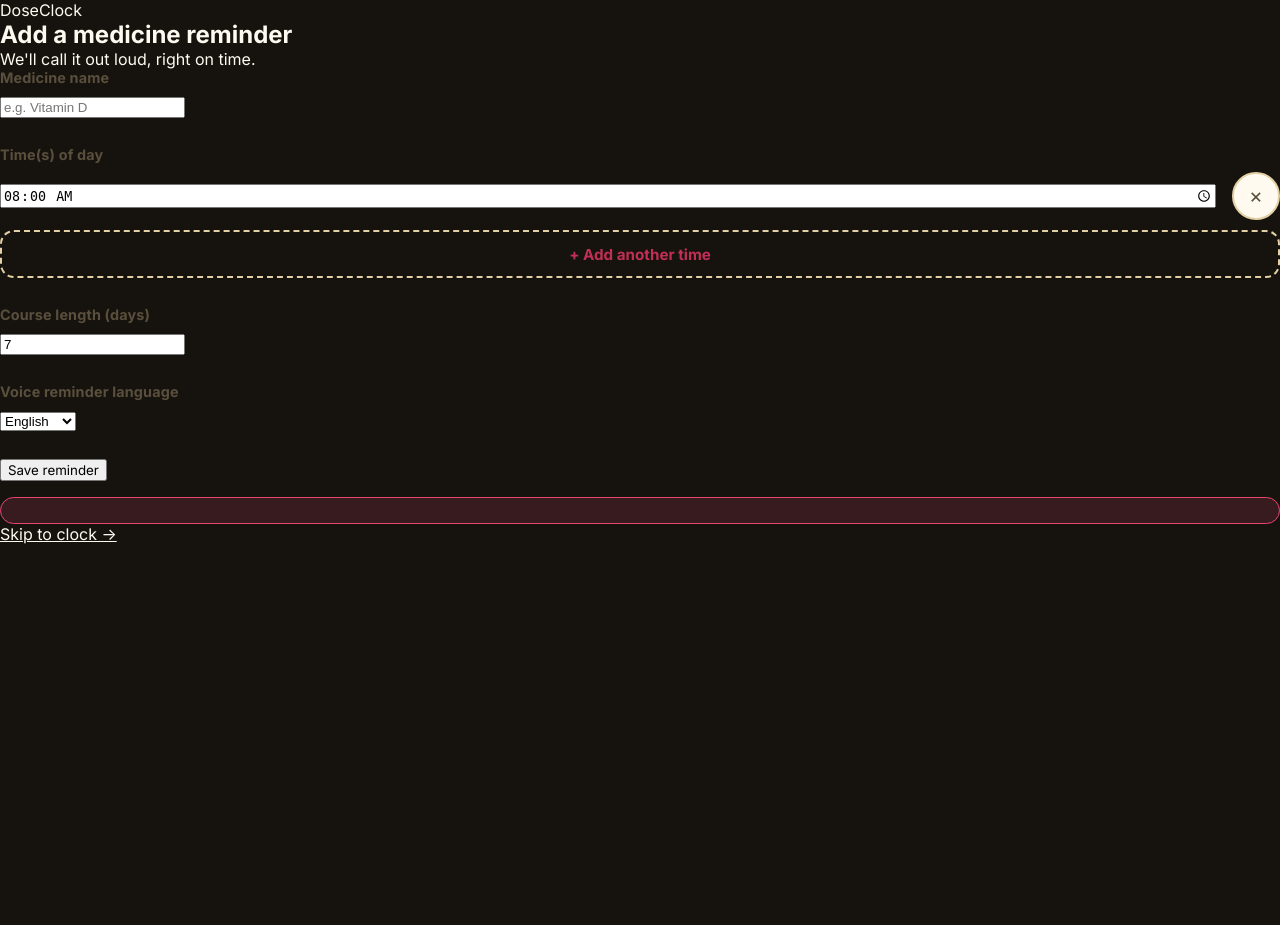
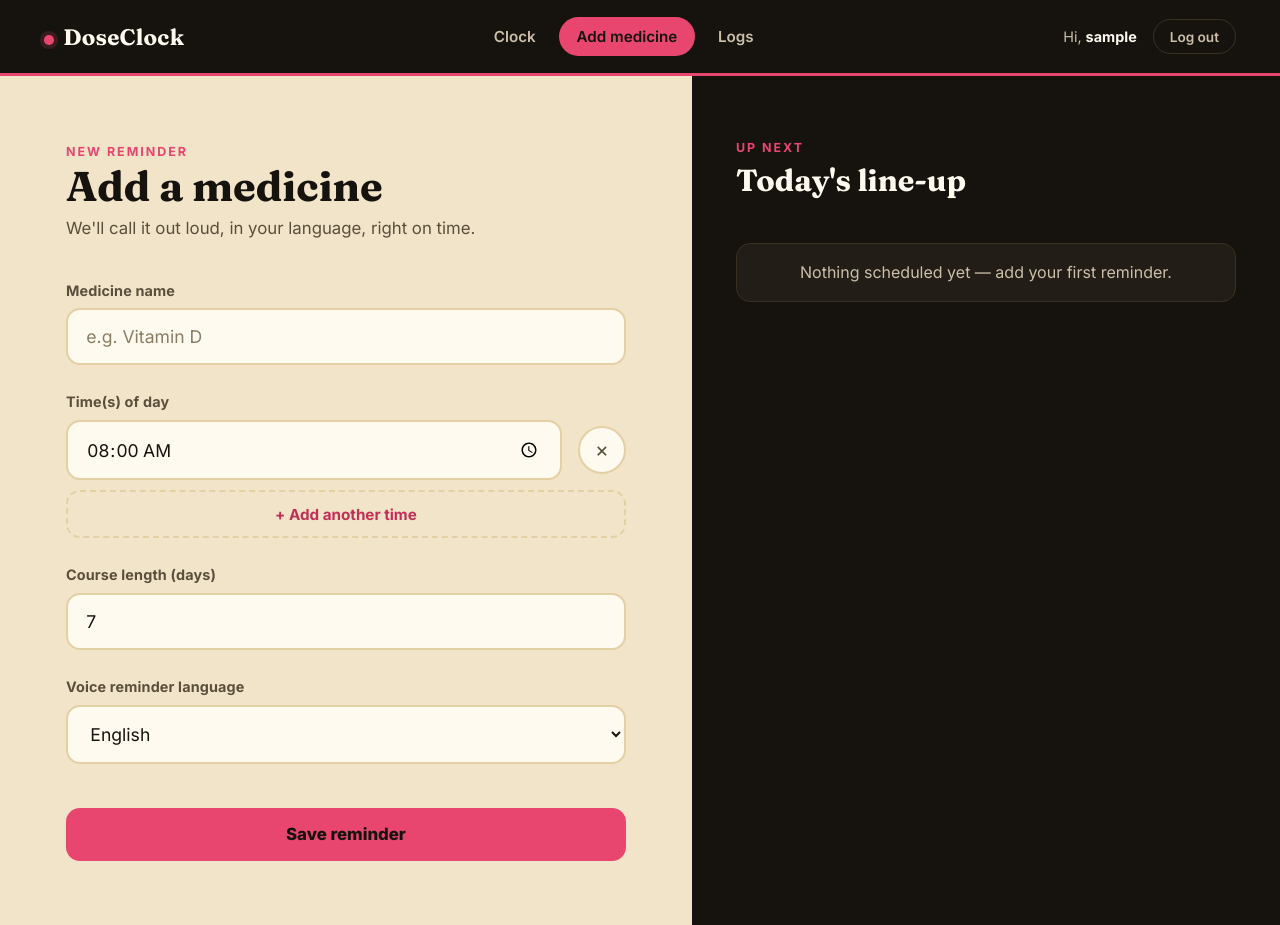
Before and after one commit to sudiksha-kathuria/DoseClockNLP, a Flask app: page / in a window 1280 px wide. Before the commit the page ends 544 px from the top, so only its background shows below. Run offline with Flask 3, Linux system fonts and the light colour scheme; the visitor is signed in with stand-in values (Sample User, id 1); data comes from the database, SQL or seed files in the repository; data that the repository does not hold is empty.

Commit message:
Redesign the add-medicine screen as a two-pane layout
Form on one side, a live 'today's line-up' preview of the account's
upcoming doses on the other, instead of a small centered card. Also
fixes the error box rendering as a visible empty rectangle before any
error existed - it's hidden until there's an actual message.

```diff
--- a/frontend/static/js/index.js
+++ b/frontend/static/js/index.js
@@ -17,6 +17,16 @@ function showToast(message) {
   toast.textContent = message;
   toast.classList.add("visible");
   setTimeout(() => toast.classList.remove("visible"), 2200);
+}
+
+function showFormError(message) {
+  if (!message) {
+    formError.style.display = "none";
+    formError.textContent = "";
+    return;
+  }
+  formError.textContent = message;
+  formError.style.display = "block";
 }
 
 function makeTimeRow(value) {
@@ -59,7 +69,7 @@ addTimeBtn.addEventListener("click", () => {
 
 form.addEventListener("submit", async (event) => {
   event.preventDefault();
-  formError.textContent = "";
+  showFormError(null);
 
   const medicineName = document.getElementById("medicine_name").value.trim();
   const days = document.getElementById("days").value;
@@ -75,7 +85,7 @@ form.addEventListener("submit", async (event) => {
     const result = await response.json();
 
     if (!response.ok) {
-      formError.textContent = result.error || "Something went wrong. Please try again.";
+      showFormError(result.error || "Something went wrong. Please try again.");
       return;
     }
 
@@ -84,6 +94,6 @@ form.addEventListener("submit", async (event) => {
       window.location.href = "/clock";
     }, 600);
   } catch (err) {
-    formError.textContent = "Could not reach the server. Please try again.";
+    showFormError("Could not reach the server. Please try again.");
   }
 });
--- a/frontend/templates/index.html
+++ b/frontend/templates/index.html
@@ -1,24 +1,18 @@
-<!DOCTYPE html>
-<html lang="en">
-<head>
-  <meta charset="UTF-8" />
-  <meta name="viewport" content="width=device-width, initial-scale=1.0, maximum-scale=1" />
-  <title>DoseClock - Add Medicine</title>
-  <link rel="stylesheet" href="{{ url_for('static', filename='css/style.css') }}" />
-</head>
-<body>
-  <main class="page-form">
-    <section class="card form-card">
-      <div class="form-header">
-        <div class="brand">DoseClock</div>
-        <h1>Add a medicine reminder</h1>
-        <p>We'll call it out loud, right on time.</p>
-      </div>
+{% extends "base.html" %}
+{% block title %}DoseClock — Add a medicine{% endblock %}
+{% block content %}
+<div class="add-shell">
+  <section class="add-form-pane">
+    <div class="add-form-inner">
+      <span class="eyebrow">New reminder</span>
+      <h1>Add a medicine</h1>
+      <p class="subhead">We'll call it out loud, in your language, right on time.</p>
 
       <form id="medicine-form">
         <div class="field-group">
           <label for="medicine_name">Medicine name</label>
           <input
+            class="big-input"
             type="text"
             id="medicine_name"
             name="medicine_name"
@@ -32,7 +26,7 @@
           <label>Time(s) of day</label>
           <div class="times-list" id="times-list">
             <div class="time-row">
-              <input type="time" name="times" value="08:00" required />
+              <input class="big-input" type="time" name="times" value="08:00" required />
               <button type="button" class="remove-time" aria-label="Remove time" title="Remove">&times;</button>
             </div>
           </div>
@@ -41,30 +35,40 @@
 
         <div class="field-group">
           <label for="days">Course length (days)</label>
-          <input type="number" id="days" name="days" min="1" value="7" required />
+          <input class="big-input" type="number" id="days" name="days" min="1" value="7" required />
         </div>
 
         <div class="field-group">
           <label for="language">Voice reminder language</label>
-          <select id="language" name="language" required>
+          <select class="big-input" id="language" name="language" required>
             {% for code, label in languages %}
               <option value="{{ code }}">{{ label }}</option>
             {% endfor %}
           </select>
         </div>
 
-        <button type="submit" class="submit-btn">Save reminder</button>
-        <p class="form-error" id="form-error"></p>
+        <button type="submit" class="pink-btn auth-submit">Save reminder</button>
+        <p class="form-error" id="form-error" style="display:none;"></p>
       </form>
+    </div>
+  </section>
 
-      <div class="form-footer">
-        <a href="{{ url_for('clock') }}">Skip to clock &rarr;</a>
-      </div>
-    </section>
-  </main>
-
-  <div class="toast" id="toast"></div>
-
-  <script src="{{ url_for('static', filename='js/index.js') }}"></script>
-</body>
-</html>
+  <aside class="add-preview-pane">
+    <span class="eyebrow">Up next</span>
+    <h2>Today's line-up</h2>
+    <ul class="preview-list">
+      {% for row in schedule %}
+        <li>
+          <span class="med-name">{{ row.medicine_name }}</span>
+          <span class="med-time">{{ row.time }}</span>
+        </li>
+      {% else %}
+        <li class="preview-empty" style="display:list-item;">Nothing scheduled yet — add your first reminder.</li>
+      {% endfor %}
+    </ul>
+  </aside>
+</div>
+{% endblock %}
+{% block scripts %}
+<script src="{{ url_for('static', filename='js/index.js') }}"></script>
+{% endblock %}
```
